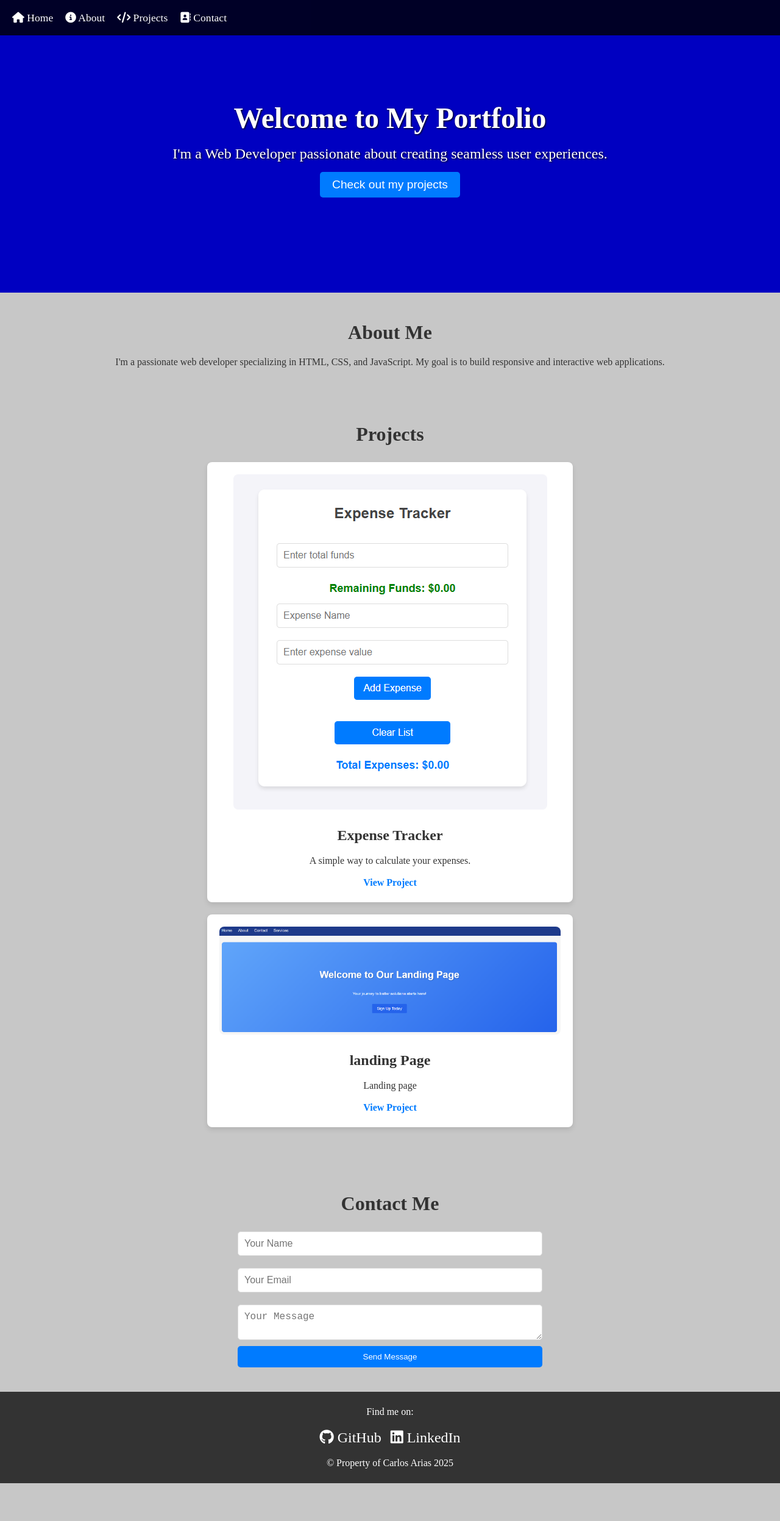
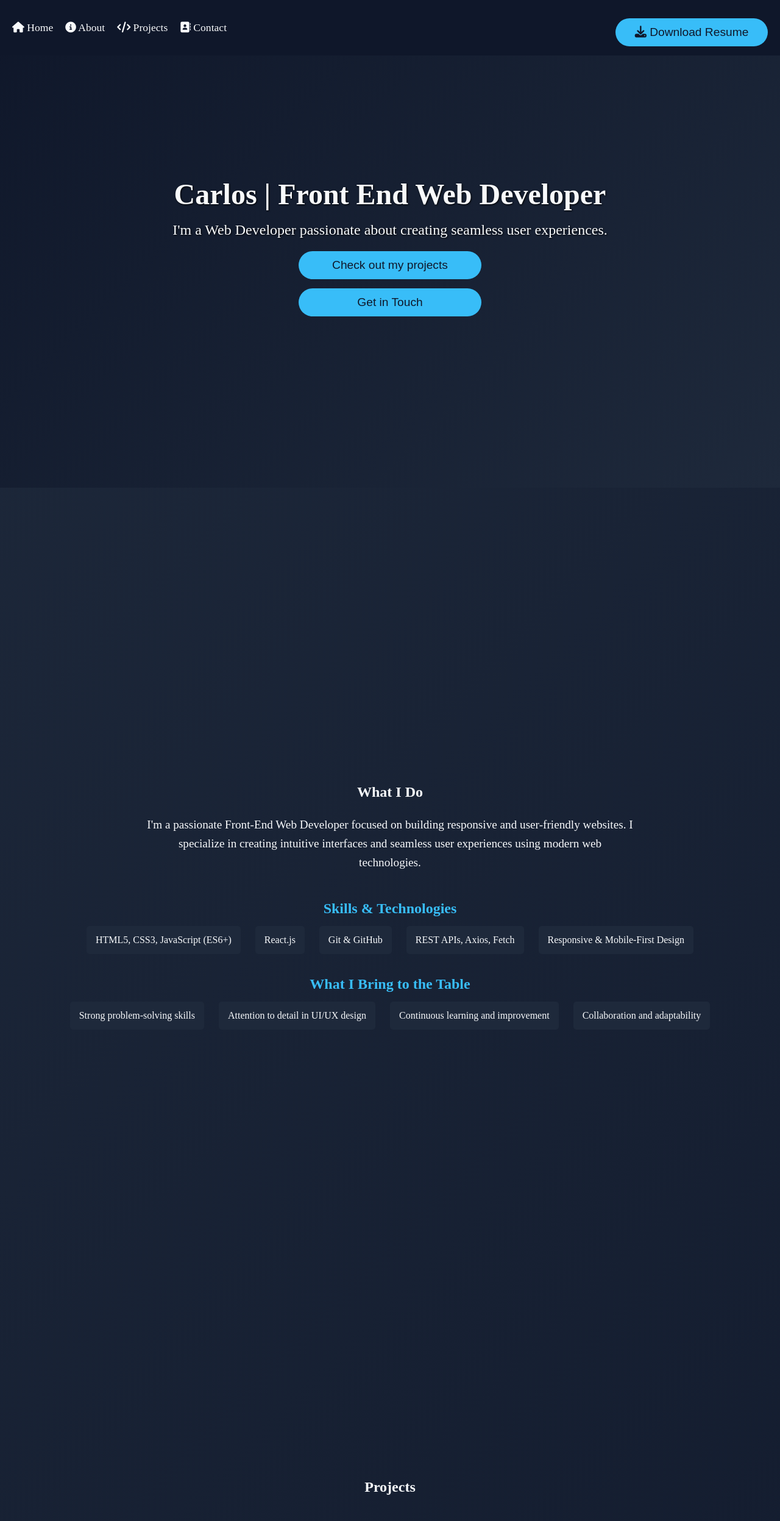
Before and after one commit to webDevCa23/main-portfolio, a plain HTML site: page index.html in a window 1280 px wide. Shown: the top 2495 px of the page at 61% size. Before the commit the page ends 2433 px from the top, so only its background shows below. Drawn offline with Linux system fonts and the light colour scheme; a web font is replaced by a local one.

Commit message:
2/22/25 Update
- Added better mobile Response
- Changed the UI
- Added Resume Button
- Added two more projects

```diff
--- a/app.js
+++ b/app.js
@@ -1,7 +1,19 @@
-const hamburger = document.querySelector(".hamburger");
-const navLinks = document.querySelector(".nav-links");
+document.addEventListener("DOMContentLoaded", function () {
+  const hamburger = document.querySelector(".hamburger");
+  const navLinks = document.querySelector(".nav-links");
+  const links = document.querySelectorAll(".nav-links a");
 
-hamburger.addEventListener("click", () => {
-  navLinks.classList.toggle("show");
-  hamburger.classList.toggle("active");
+  // Toggle menu when hamburger is clicked
+  hamburger.addEventListener("click", () => {
+    navLinks.classList.toggle("show");
+    hamburger.classList.toggle("active");
+  });
+
+  // Close menu when a link is clicked
+  links.forEach((link) => {
+    link.addEventListener("click", () => {
+      navLinks.classList.remove("show");
+      hamburger.classList.remove("active");
+    });
+  });
 });
--- a/index.html
+++ b/index.html
@@ -26,22 +26,45 @@
     <li><a href="#projects"><i class="fa-solid fa-code"></i> Projects</a></li>
     <li><a href="#contact"><i class="fa-solid fa-address-book"></i> Contact</a> </li>
   </ul>
+  <a href="./Resume/CS_Resume.pdf" download="Carlos_Arias_Resume.pdf">
+    <button id="resume-btn"><i class="fa-solid fa-download"></i> Download Resume</button>
+  </a>
 </nav>
 
 
   <!-- Header -->
   <header id="home">
-    <h1>Welcome to My Portfolio</h1>
+    <h1>Carlos | Front End Web Developer</h1>
     <p>I'm a Web Developer passionate about creating seamless user experiences.</p>
     <button onclick="location.href='#projects'" class="cta-button">Check out my projects</button>
+    <button onclick="location.href='#contact'" class="cta-button">Get in Touch</button>
   </header>
 
-  <!-- About Section -->
-  <section id="about">
-    <h2>About Me</h2>
-    <p>I'm a passionate web developer specializing in HTML, CSS, and JavaScript. My goal is to build responsive and
-      interactive web applications.</p>
-  </section>
+<!-- About Section -->
+<section id="about">
+  <h2>What I Do</h2>
+  <p>
+    I'm a passionate Front-End Web Developer focused on building responsive and user-friendly websites.
+    I specialize in creating intuitive interfaces and seamless user experiences using modern web technologies.
+  </p>
+
+  <h3>Skills & Technologies</h3>
+  <ul class="skills-list">
+    <li>HTML5, CSS3, JavaScript (ES6+)</li>
+    <li>React.js</li>
+    <li>Git & GitHub</li>
+    <li>REST APIs, Axios, Fetch</li>
+    <li>Responsive & Mobile-First Design</li>
+  </ul>
+
+  <h3>What I Bring to the Table</h3>
+  <ul class="value-list">
+    <li>Strong problem-solving skills</li>
+    <li>Attention to detail in UI/UX design</li>
+    <li>Continuous learning and improvement</li>
+    <li>Collaboration and adaptability</li>
+  </ul>
+</section>
 
   <!-- Projects Section -->
   <section id="projects">
@@ -58,11 +81,35 @@
       <p>Landing page</p>
       <a href="https://webdevca23.github.io/Landing-page/" target="_blank">View Project</a>
     </div>
+    <div class="project-card">
+      <img src="./images/todo-app.png" alt="To-Do App" loading="lazy">
+      <h3>To-Do App</h3>
+      <p>A simple task manager built with JavaScript.</p>
+      <a href="https://your-project-link.com" target="_blank">View Project</a>
+    </div>
+      <div class="project-card">
+        <img src="./images/weather-app.png" alt="Weather App" loading="lazy">
+        <h3>Weather App</h3>
+        <p>Check the weather in real-time using OpenWeather API.</p>
+        <a href="https://your-project-link.com" target="_blank">View Project</a>
+      </div>
   </section>
 
   <!-- Contact Section -->
   <section id="contact">
     <h2>Contact Me</h2>
+      <div class="contact-info">
+        <p><i class="fa-solid fa-envelope"></i> Email: arias02394@gmail.com</p>
+        <p><i class="fa-solid fa-phone"></i> Phone: (909) 600-3508</p>
+        <div class="social-links">
+          <a href="https://github.com/webDevCa23/webDevCa23.github.io" target="_blank">
+            <i class="fa-brands fa-github"></i> GitHub
+          </a>
+          <a href="https://www.linkedin.com/in/carlos-arias-275725221" target="_blank">
+            <i class="fa-brands fa-linkedin"></i> LinkedIn
+          </a>
+        </div>
+      </div>
     <form action="submit-form.php" method="POST" aria-label="Contact Form">
       <input type="text" name="name" placeholder="Your Name" required>
       <input type="email" name="email" placeholder="Your Email" required>
@@ -72,14 +119,20 @@
   </section>
 
   <!-- Footer -->
-  <footer>
-    <p>Find me on:</p>
-    <ul>
-      <li><a href="https://github.com/webDevCa23/webDevCa23.github.io" target="_blank"><i class="fa-brands fa-github"></i> GitHub</a></li>
-      <li><a href="www.linkedin.com/in/carlos-arias-275725221" target="_blank"><i class="fa-brands fa-linkedin"></i> LinkedIn</a></li>
-    </ul>
-    <p>&copy Property of Carlos Arias 2025</p>
-  </footer>
+<!-- Footer -->
+<footer>
+  <p>&copy; 2025 Carlos Arias. All Rights Reserved.</p>
+
+  <div class="footer-links">
+    <a href="#about">About</a> |
+    <a href="#projects">Projects</a> |
+    <a href="#contact">Contact</a>
+  </div>
+
+
+  <a href="#top" class="back-to-top">Back to Top</a>
+</footer>
+
 
 
 
--- a/style.css
+++ b/style.css
@@ -5,19 +5,36 @@
   padding: 0;
 }
 
+html {
+  scroll-behavior: smooth;
+}
+
 body {
   font-family: "DM Serif Text", serif;
-  background-color: #c7c7c7;
-  color: #333;
+  background: linear-gradient(135deg, #1e293b, #0f172a);
+  color: #f8fafc;
   line-height: 1.6;
 }
+
+#header, #about, #projects, #contact {
+  height: 100vh;
+  margin-top: 400px;
+}
+
+/* Sections */
+section {
+  text-align: center;
+  padding-top: 80px;
+  scroll-margin-top: 80px;
+}
+
 /* Navigation */
 nav {
   position: fixed;
   top: 0;
   left: 0;
   width: 100%;
-  background-color: rgba(0, 0, 0, 0.8);
+  background-color: rgb(15, 23, 42);
   padding: 15px 20px;
   z-index: 1000;
   display: flex;
@@ -32,16 +49,35 @@ nav {
 }
 
 .nav-links a {
-  color: #fff;
+  color: #f8fafc;
   text-decoration: none;
   font-size: 1.1rem;
   transition: color 0.3s ease-in-out, transform 0.2s ease;
 }
 
 .nav-links a:hover {
-  color: rgb(57, 57, 182);
+  color: #38bdf8;
   transform: scale(1.05);
 }
+
+#resume-btn{
+  background-color: #38bdf8;
+  color: #0f172a;
+  padding: 12px 24px;
+  width: 250px;
+  border: none;
+  border-radius: 25px;
+  cursor: pointer;
+  margin-top: 15px;
+  font-size: 1.2rem;
+}
+
+#resume-btn:hover{
+  transform: scale(1.05);
+  color: #f8fafc;
+}
+
+
 /* Hamburger Menu */
 .hamburger {
   display: none;
@@ -54,7 +90,7 @@ nav {
 .hamburger div {
   width: 35px;
   height: 4px;
-  background-color: white;
+  background-color: #f8fafc;
   margin: 5px 0;
   transition: all 0.3s ease-in-out;
 }
@@ -70,21 +106,22 @@ nav {
 .hamburger.active div:nth-child(3) {
   transform: rotate(-45deg) translate(11px, -12px);
 }
+
 /* Header */
 header {
-  background-color: rgb(0, 0, 193);
+  background: linear-gradient(135deg, #0f172a, #1e293b);
   display: flex;
   justify-content: center;
   align-items: center;
   flex-direction: column;
-  min-height: 60vh;
+  min-height: 100vh;
   text-align: center;
   padding: 40px;
 }
 
 header h1,
 header p {
-  color: #fff;
+  color: #f8fafc;
   text-shadow: 1px 1px 3px #000;
 }
 
@@ -97,94 +134,157 @@ header p {
 }
 
 .cta-button {
-  background-color: #007bff;
-  color: #fff;
-  padding: 10px 20px;
+  background-color: #38bdf8;
+  color: #0f172a;
+  padding: 12px 24px;
+  width: 300px;
   border: none;
-  border-radius: 5px;
+  border-radius: 25px;
   cursor: pointer;
-  margin-top: 10px;
+  margin-top: 15px;
   font-size: 1.2rem;
-  transition: background 0.3s ease-in-out;
+  transition: background 0.3s ease-in-out, transform 0.2s ease;
 }
 
 .cta-button:hover {
-  background-color: #0056b3;
+  background-color: #0284c7;
+  transform: scale(1.05);
+  color: #f8fafc;
 }
 
-/* Sections */
-section {
-  padding: 40px;
+/* What I do section */
+
+#about {
+  display: flex;
+  flex-direction: column;
+  align-items: center;
   text-align: center;
+  padding: 80px 20px;
 }
 
-h2 {
-  font-size: 2rem;
-  margin-bottom: 10px;
+#about p {
+  max-width: 800px;
+  margin: 20px auto;
+  font-size: 1.2rem;
 }
 
-/* Project Cards */
+.skills-list,
+.value-list {
+  list-style: none;
+  padding: 0;
+}
+
+.skills-list li,
+.value-list li {
+  background: #1e293b;
+  display: inline-block;
+  margin: 10px;
+  padding: 10px 15px;
+  border-radius: 5px;
+  font-size: 1rem;
+  width: auto;
+}
+
+/* Projects Section */
+#projects {
+  display: flex;
+  flex-direction: row;
+  flex-wrap: wrap;
+  align-items: center;
+  justify-content: center;
+  height: auto;
+  min-height: 100vh;
+  text-align: center;
+  padding: 20px;
+  scroll-margin-top: 80px;
+}
+
+#projects h2 {
+  width: 100%;
+  text-align: center;
+  margin-bottom: 20px;
+}
+
+.projects-container {
+  display: flex;
+  justify-content: center;
+  align-items: center;
+  gap: 40px;
+  flex-wrap: wrap;
+  width: 100%;
+  max-width: 1200px;
+  margin: 0 auto;
+}
 .project-card {
-  background-color: #fff;
-  border-radius: 8px;
-  box-shadow: 0 4px 8px rgba(0, 0, 0, 0.1);
+  background-color: #1e293b;
+  color: #f8fafc;
+  border-radius: 10px;
+  margin: 20px;
   padding: 20px;
-  margin: 20px auto;
-  max-width: 600px;
   text-align: center;
   transition: transform 0.3s ease;
-}
-
-.project-card:hover {
-  transform: translateY(-10px);
+  display: flex;
+  flex-direction: column;
+  justify-content: space-between;
+  width: 450px;
+  height: 350px;
 }
 
 .project-card img {
-  max-width: 100%;
+  width: 100%;
+  height: 200px;
+  object-fit: cover;
   border-radius: 8px;
 }
-
 .project-card h3 {
-  font-size: 1.5rem;
-  margin-top: 15px;
+  font-size: 1.3rem;
+  margin: 10px 0;
 }
 
 .project-card p {
-  font-size: 1rem;
-  margin: 10px 0;
+  font-size: 0.9rem;
+  margin: 5px 0;
 }
 
 .project-card a {
   text-decoration: none;
-  color: #007bff;
+  color: #38bdf8;
   font-weight: bold;
 }
 
-.project-card a:hover {
-  text-decoration: underline;
+.project-card:hover {
+  transform: translateY(-5px);
 }
 
-/* Contact Form */
+
+/*Form Section*/
 form {
   display: flex;
   flex-direction: column;
-  max-width: 500px;
+  min-width: 400px;
+  min-height: 400px;
   margin: auto;
+  padding: 20px;
+  background-color: #1e293b;
+  border-radius: 10px;
+  box-shadow: 0 4px 8px rgba(0, 0, 0, 0.2);
 }
 
 form input,
 form textarea {
-  padding: 10px;
+  padding: 12px;
   margin: 10px 0;
-  border: 1px solid #ddd;
+  border: 1px solid #64748b;
   border-radius: 5px;
   font-size: 1rem;
+  background-color: #0f172a;
+  color: #f8fafc;
 }
 
 form button {
-  padding: 10px;
-  background-color: #007bff;
-  color: #fff;
+  padding: 12px;
+  background-color: #38bdf8;
+  color: #0f172a;
   border: none;
   border-radius: 5px;
   cursor: pointer;
@@ -192,28 +292,76 @@ form button {
 }
 
 form button:hover {
-  background-color: #0056b3;
+  background-color: #0284c7;
 }
+
+
+
+h3 {
+  margin-top: 20px;
+  font-size: 1.5rem;
+  color: #38bdf8;
+}
+
+/*Contact*/
+
+#contact {
+  display: flex;
+  flex-direction: column;
+  align-items: center;
+  text-align: center;
+  padding: 60px 20px;
+  min-width: 400px;
+  gap: 20px;
+}
+
+.contact-info {
+  background-color: #1e293b;
+  padding: 15px;
+  border-radius: 10px;
+  width: 100%;
+  max-width: 500px;
+}
+
+.contact-info p {
+  margin: 10px 0;
+}
+
+.social-links {
+  display: flex;
+  justify-content: center;
+  align-items: center;
+  min-width: 300px;
+  gap: 20px;
+  margin-top: 20px;
+}
+
+.social-links a {
+  color: #38bdf8;
+  font-size: 1.2rem;
+  text-decoration: none;
+}
+
+.social-links a:hover {
+  color: #0284c7;
+}
+
 
 /* Footer */
 footer {
-  background-color: #333;
-  color: #fff;
+  background-color: #111827;
+  color: #f8fafc;
   padding: 20px 0;
   text-align: center;
 }
 
 footer a {
-  color: #fff;
+  color: #38bdf8;
   text-decoration: none;
 }
 
 footer a:hover {
-  color: #007bff;
-}
-
-footer li{
-  font-size: x-large;
+  color: #0284c7;
 }
 
 footer ul {
@@ -227,21 +375,20 @@ footer ul {
 
 /* Mobile Navigation */
 @media (max-width: 768px) {
-
   .nav-links {
-    display: flex;
     flex-direction: column;
     position: fixed;
     top: 0;
     left: -100%;
     width: 100%;
-    height: 40vh;
-    background: rgba(0, 0, 0, 0.95);
+    height: 100vh;
+    background: rgb(15, 23, 42);
     align-items: center;
     justify-content: center;
-    gap: 25px;
+    gap: 50px;
     transition: left 0.3s ease-in-out;
   }
+
 
   .nav-links.show {
     left: 0;
@@ -250,8 +397,4 @@ footer ul {
   .hamburger {
     display: flex;
   }
-
-  .hamburger div {
-    width: 40px;
-  }
 }
```
Also changed, not shown: 1 other file.
